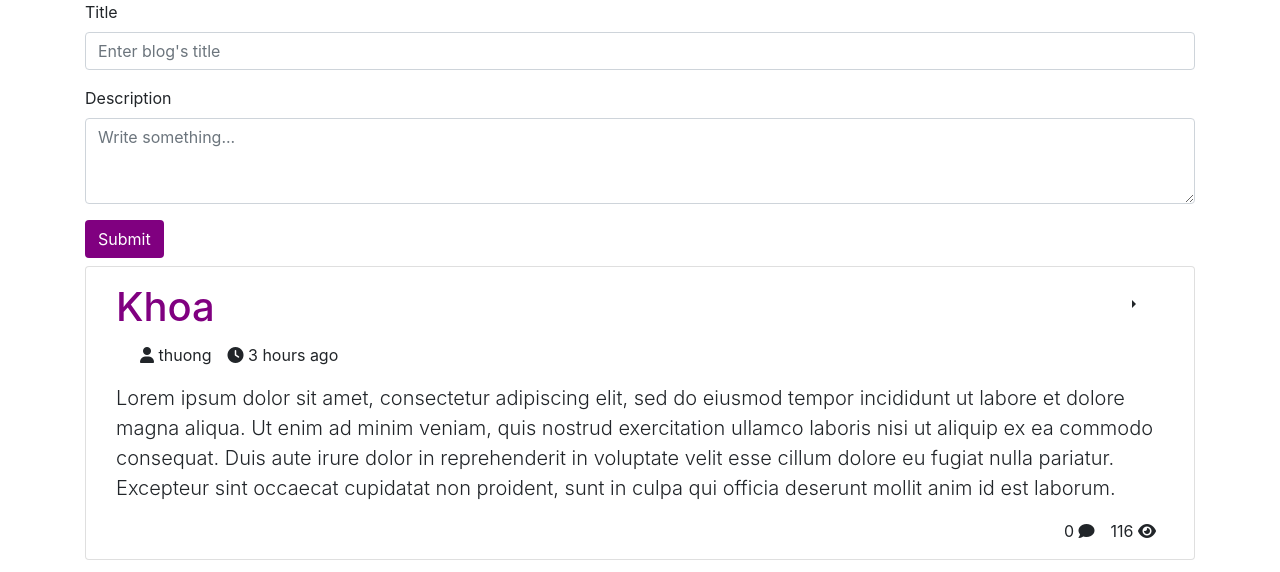
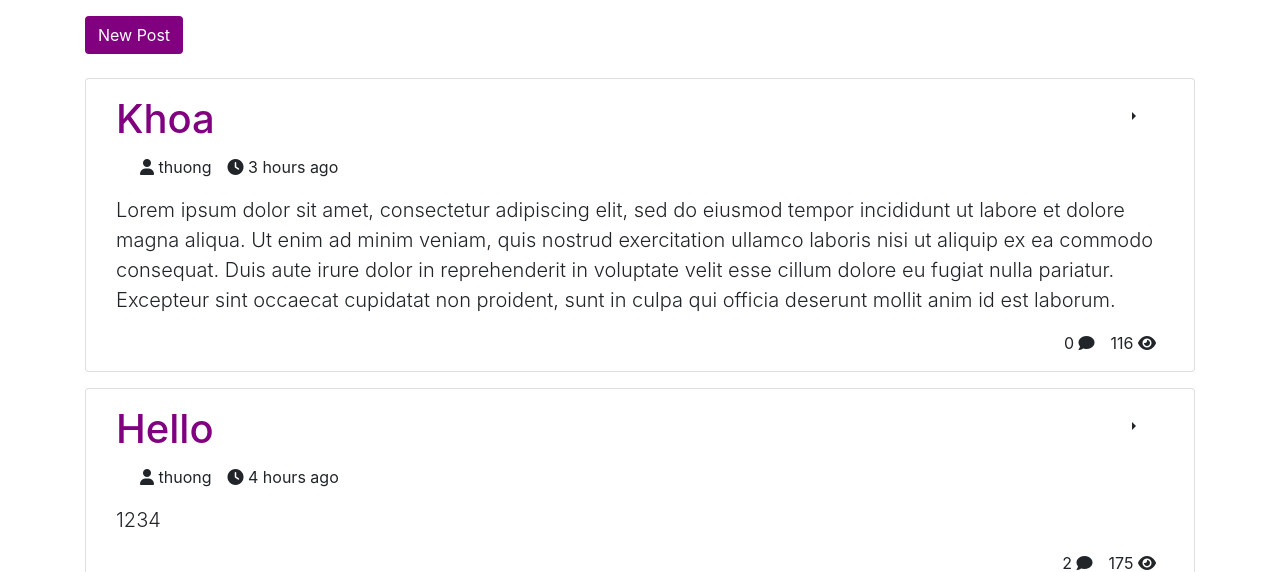
Before and after one commit to nakasaky55/python-blog, a Flask app: page / in a window 1280 px wide. Shown: the part 56-628 px from the top of the page. Run offline with Flask 2, Linux system fonts and the light colour scheme; a user stored in the database is signed in; data comes from the database, SQL or seed files in the repository; both versions use the stored data as it was after the commit; some libraries are stand-ins or nearby versions.

Commit message:
added collapsible Post button

```diff
--- a/templates/ultilities/form.html
+++ b/templates/ultilities/form.html
@@ -1,5 +1,10 @@
 {% block create_post %}<class class="row submit-button">
-  <div class="col-12">
+  <div class="container py-3">
+      <button class="btn submit-text" type="button" data-toggle="collapse" data-target="#collapseExample" aria-expanded="false" aria-controls="collapseExample">
+          New Post
+        </button>
+        <div class="collapse" id="collapseExample">
+          <div class="container py-3">
     <form method="POST">
       <div class="form-group">
         <label for="exampleFormControlInput1">Title</label>
@@ -24,5 +29,7 @@
       <button class="btn submit-text">Submit</button>
     </form>
   </div>
+  </div>
+  </div>
 </class>
 {% endblock %}
```
Also changed, not shown: db.db.
